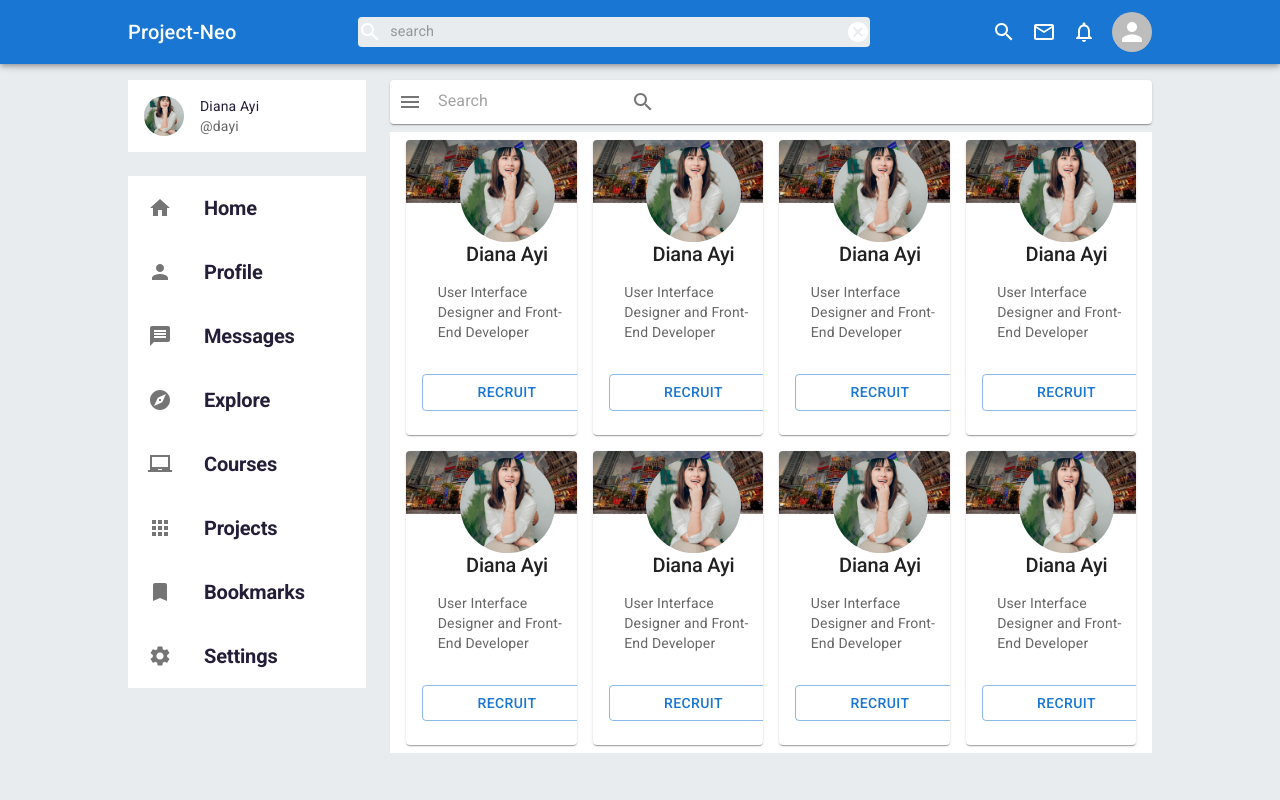
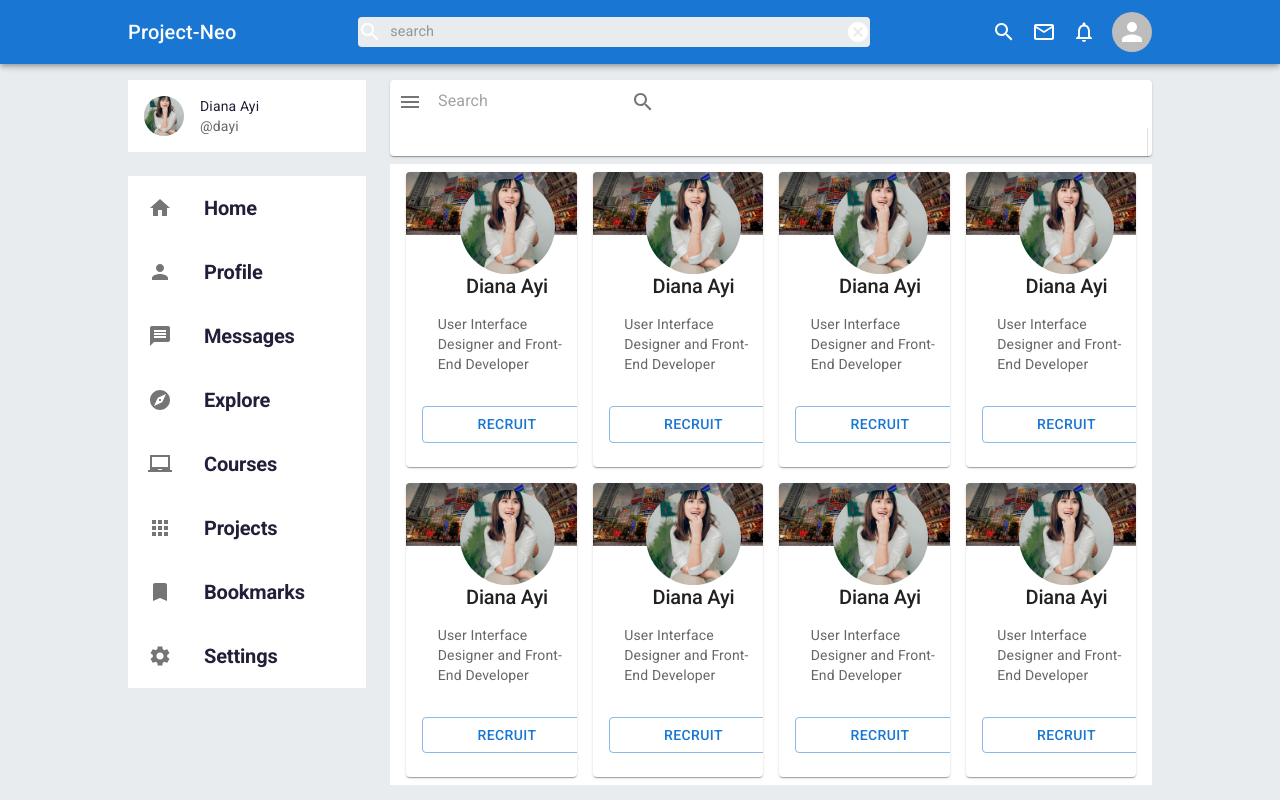
Before and after one commit to jpzambranoleon/project-neo-front-end, a React (Create React App) app: page /explore in a window 1280 px wide. Built offline with nearby package versions, Linux system fonts and the light colour scheme.

Commit message:
updated SearchBar.jsx

```diff
--- a/src/pages/Explore/components/SearchBar.jsx
+++ b/src/pages/Explore/components/SearchBar.jsx
@@ -1,5 +1,5 @@
 import { Menu, Search } from "@mui/icons-material";
-import { IconButton, InputBase, Paper } from "@mui/material";
+import { Divider, IconButton, InputBase, Paper } from "@mui/material";
 
 const SearchBar = () => {
     return (
@@ -15,6 +15,7 @@ const SearchBar = () => {
              <IconButton type="submit" sx={{ p: '10px' }} aria-label="search">
                 <Search />
             </IconButton>
+            <Divider sx={{ height: 28, m: 0.5 }} orientation="vertical" />
         </Paper>
     );
 };
```
